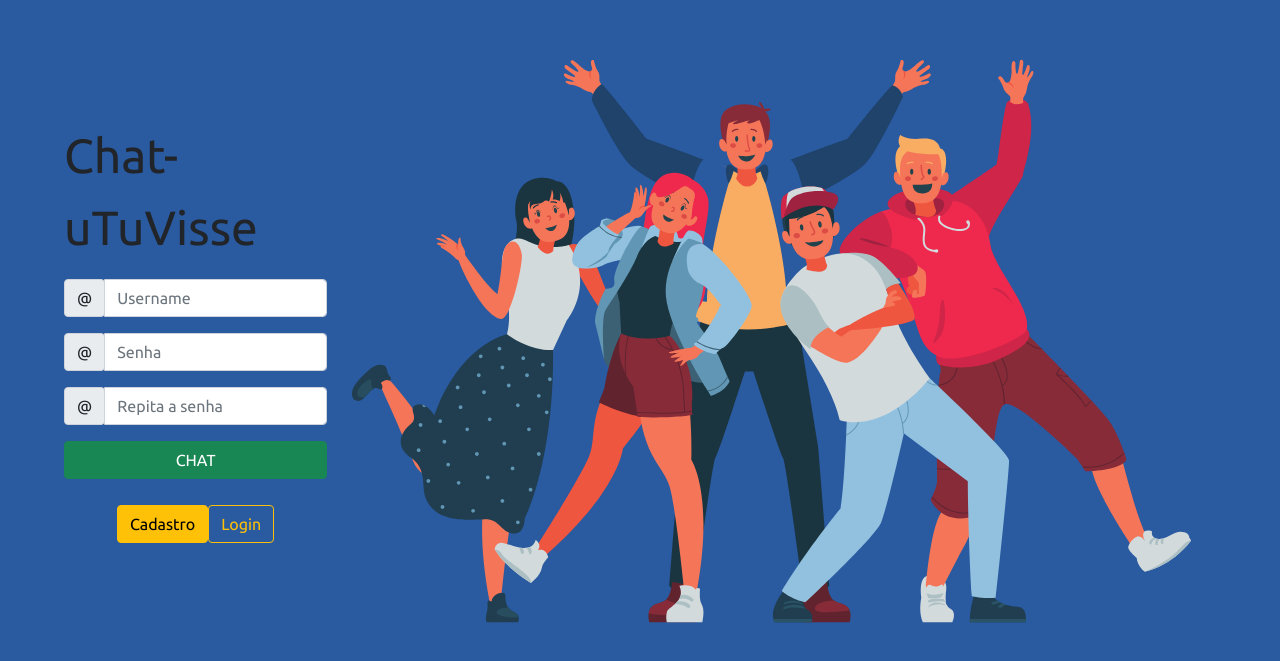
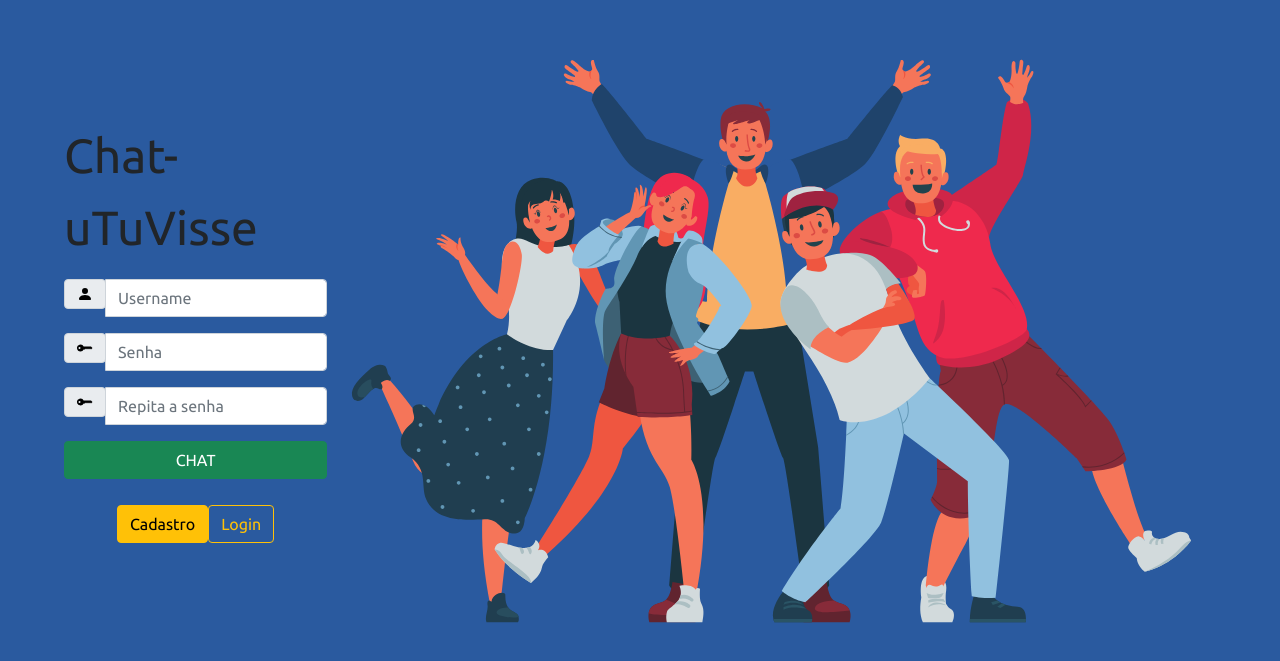
Before and after one commit to talis-fb/Chat, a React app: page / in a window 1280 px wide. Shown: the part 105-766 px from the top of the page. Built offline with nearby package versions, Linux system fonts and the light colour scheme.

Commit message:
Redirecionamento sem o react-router e icones no form do login

```diff
--- a/client/public/index.html
+++ b/client/public/index.html
@@ -10,37 +10,15 @@
       content="Web site created using create-react-app"
     />
     <link rel="apple-touch-icon" href="%PUBLIC_URL%/logo192.png" />
-    <!--
-      manifest.json provides metadata used when your web app is installed on a
-      user's mobile device or desktop. See https://developers.google.com/web/fundamentals/web-app-manifest/
-    -->
+
     <link rel="manifest" href="%PUBLIC_URL%/manifest.json" />
 
     <link rel="preconnect" href="https://fonts.gstatic.com">
     <link href="https://fonts.googleapis.com/css2?family=Roboto&family=Ubuntu&display=swap" rel="stylesheet">
-    <!--
-      Notice the use of %PUBLIC_URL% in the tags above.
-      It will be replaced with the URL of the `public` folder during the build.
-      Only files inside the `public` folder can be referenced from the HTML.
-
-      Unlike "/favicon.ico" or "favicon.ico", "%PUBLIC_URL%/favicon.ico" will
-      work correctly both with client-side routing and a non-root public URL.
-      Learn how to configure a non-root public URL by running `npm run build`.
-    -->
-    <title>React App</title>
+    <title>Chat-uTuVisse</title>
   </head>
   <body>
     <noscript>You need to enable JavaScript to run this app.</noscript>
     <div id="root"></div>
-    <!--
-      This HTML file is a template.
-      If you open it directly in the browser, you will see an empty page.
-
-      You can add webfonts, meta tags, or analytics to this file.
-      The build step will place the bundled scripts into the <body> tag.
-
-      To begin the development, run `npm start` or `yarn start`.
-      To create a production bundle, use `npm run build` or `yarn build`.
-    -->
   </body>
 </html>
--- a/client/src/index.js
+++ b/client/src/index.js
@@ -5,7 +5,13 @@ import './index.scss';
 import Routes from './routes'
 import Auth from './pages/Chat/Components/AuthService/AuthService'
 
+import Home from './pages/Home_Page/WelcomeScreen'
+import Chat from './pages/Chat/App'
+
+
+const browserWithAuth = Auth.getCurrentUser()
+
 ReactDOM.render(
-    <Routes />,
+	(browserWithAuth ? <Chat/> : <Home/>),
 	document.getElementById('root')
 )
--- a/client/src/pages/Home_Page/WelcomeScreen.js
+++ b/client/src/pages/Home_Page/WelcomeScreen.js
@@ -1,19 +1,12 @@
 import React from 'react'
-import { Redirect, useHistory } from 'react-router-dom'
-import { InputGroup, FormControl, Button, ButtonGroup, ToggleButton } from 'react-bootstrap'
+import { Alert, InputGroup, FormControl, Button, ButtonGroup, ToggleButton } from 'react-bootstrap'
 
 import Svg_1 from './assets/group1_.svg'
 import Svg_2 from './assets/group2_.svg'
+import iconPassword from './assets/iconPasswordInput.svg'
+import iconUser from './assets/iconUserInput.svg'
+import './WelcomeScreen.scss'
 
-
-
-const iconUsernameInput = `<svg xmlns="http://www.w3.org/2000/svg" width="16" height="16" fill="currentColor" class="bi bi-person-fill" viewBox="0 0 16 16"><path d="M3 14s-1 0-1-1 1-4 6-4 6 3 6 4-1 1-1 1H3zm5-6a3 3 0 1 0 0-6 3 3 0 0 0 0 6z"/></svg>`
-const iconPasswordInput = `<svg xmlns="http://www.w3.org/2000/svg" width="16" height="16" fill="currentColor" class="bi bi-key-fill" viewBox="0 0 16 16"><path d="M3.5 11.5a3.5 3.5 0 1 1 3.163-5H14L15.5 8 14 9.5l-1-1-1 1-1-1-1 1-1-1-1 1H6.663a3.5 3.5 0 0 1-3.163 2zM2.5 9a1 1 0 1 0 0-2 1 1 0 0 0 0 2z"/></svg>`
-
-import { Alert } from 'react-bootstrap'
-//import 'bootstrap/dist/css/bootstrap.min.css';
-
-import './WelcomeScreen.scss'
 
 export default class WelcomeScreen extends React.Component{
     constructor(props){
@@ -47,7 +40,6 @@ export default class WelcomeScreen extends React.Component{
 		let passwordConfirm = this.state.form.passwordConfirm
 
 		let url
-
 		if( this.state.option ){
 			// REGISTER
 			url = 'http://localhost:3000/register'
@@ -56,7 +48,7 @@ export default class WelcomeScreen extends React.Component{
 			url = 'http://localhost:3000/login'
 		}
 
-		// both passoword space aren't equals
+		// both passoword space aren't equals on option of create user
 		if( (passwordConfirm !== password) && this.state.option==true ){
 			this.setState({ alert_error: 'Senha inseridas diferentes' })
 			return
@@ -84,7 +76,7 @@ export default class WelcomeScreen extends React.Component{
 			if (token && user) {
 				localStorage.setItem("token", token)
 				localStorage.setItem("user", user)
-				this.setState({ redirect: (<Redirect to="/chat" />) })
+				window.location.reload()
 			}
 
 		})
@@ -112,7 +104,7 @@ export default class WelcomeScreen extends React.Component{
 
 					<InputGroup className="mb-3 name-log">
 						<InputGroup.Prepend>
-							<InputGroup.Text id="basic-addon1">@</InputGroup.Text>
+							<InputGroup.Text id="basic-addon1"> <img src={iconUser} /> </InputGroup.Text>
 						</InputGroup.Prepend>
 						<FormControl
 							onChange={this.handleInputChange}
@@ -126,7 +118,8 @@ export default class WelcomeScreen extends React.Component{
 
 					<InputGroup className="mb-3 name-log">
 						<InputGroup.Prepend>
-							<InputGroup.Text id="basic-addon1">@</InputGroup.Text>
+							<InputGroup.Text id="basic-addon1"> <img src={iconPassword} /> </InputGroup.Text>
+
 						</InputGroup.Prepend>
 						<FormControl
 							onChange={this.handleInputChange}
@@ -141,7 +134,7 @@ export default class WelcomeScreen extends React.Component{
 
 					<InputGroup className="mb-3 name-log">
 						<InputGroup.Prepend>
-							<InputGroup.Text id="basic-addon1">@</InputGroup.Text>
+							<InputGroup.Text id="basic-addon1"><img src={iconPassword} /></InputGroup.Text>
 						</InputGroup.Prepend>
 						<FormControl
 							onChange={this.handleInputChange}
```
Also changed, not shown: client/src/pages/Home_Page/assets/iconPasswordInput.svg (added), client/src/pages/Home_Page/assets/iconUserInput.svg (added).
